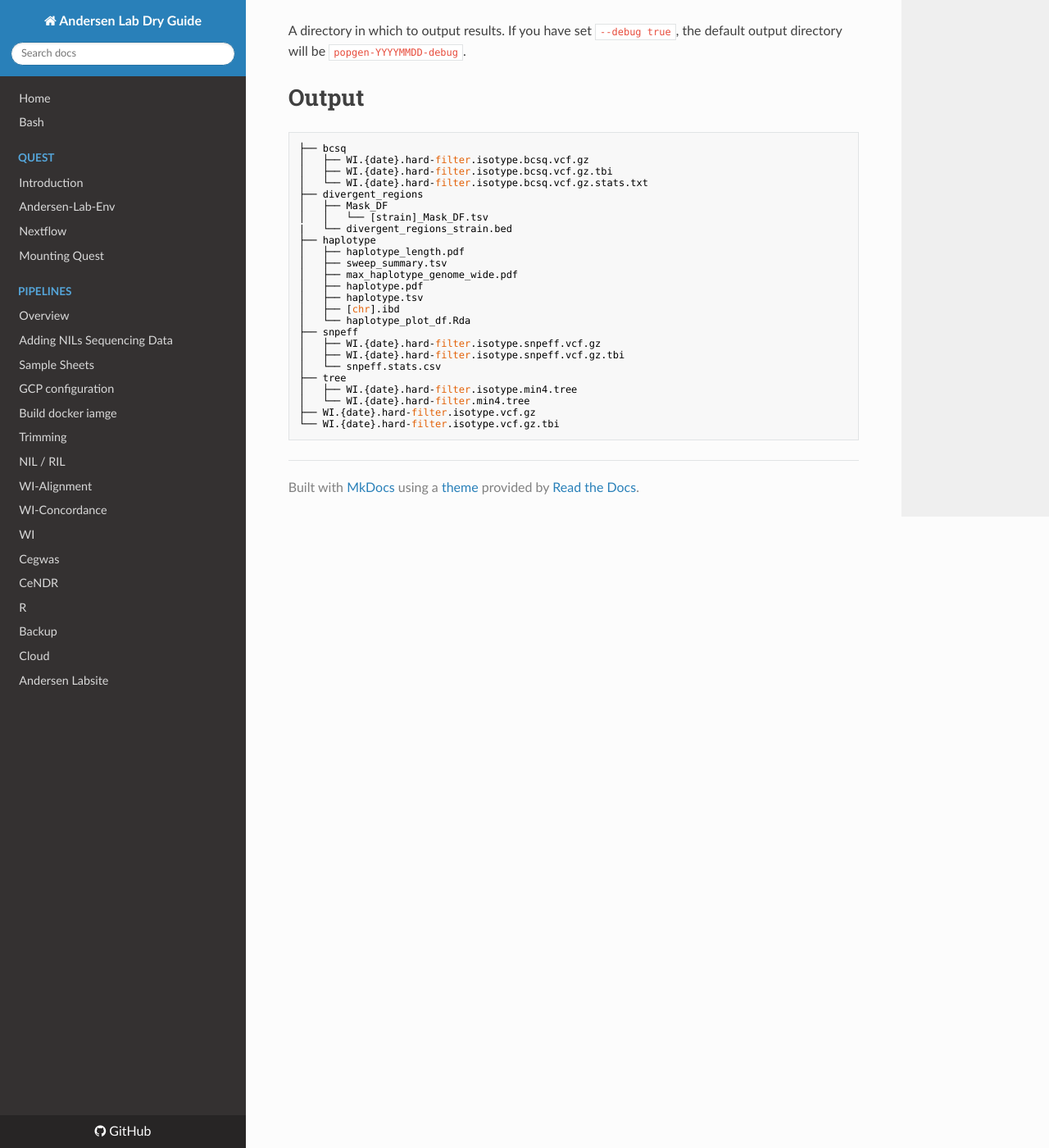
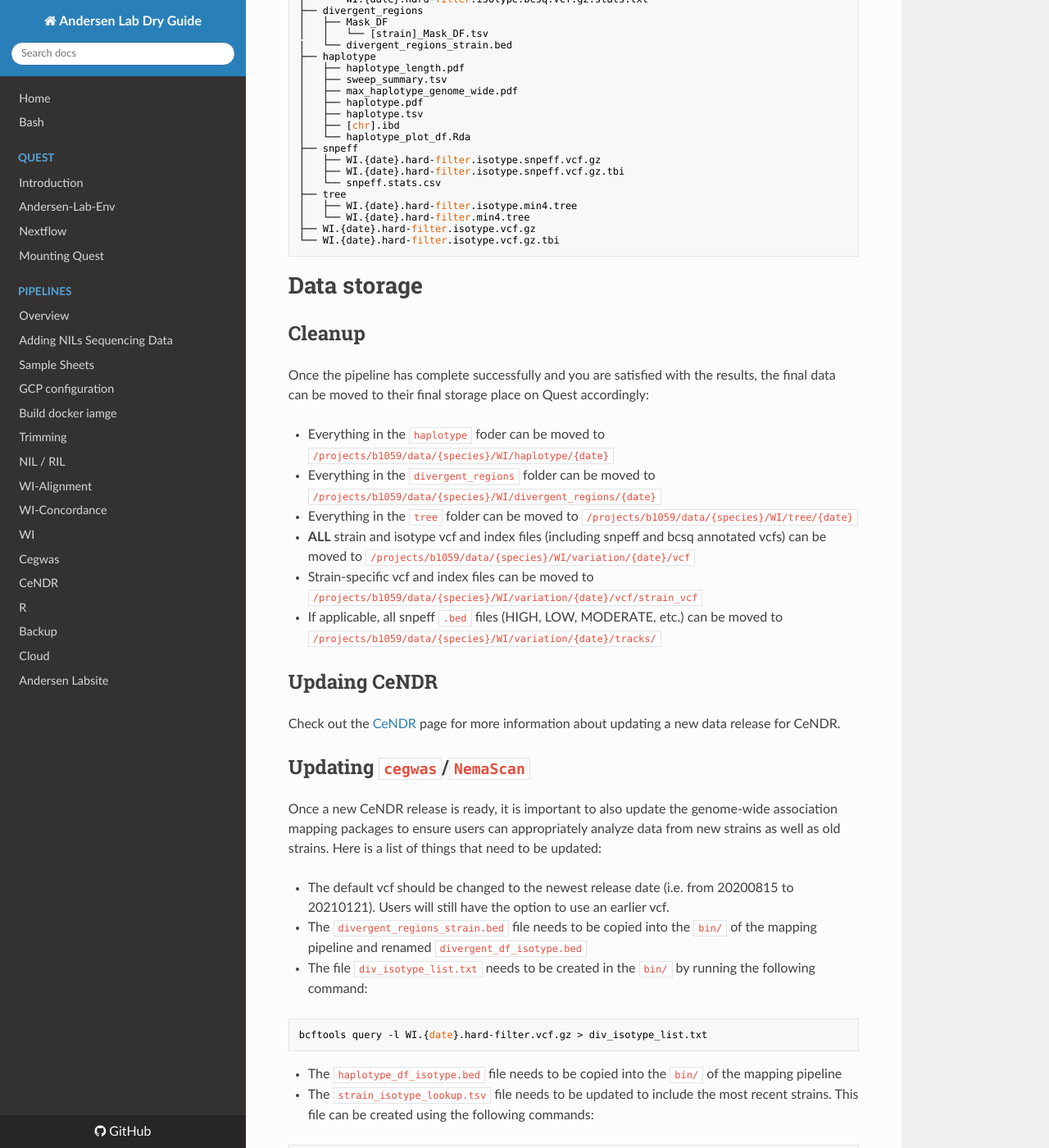
Before and after one commit to AndersenLab/dry-guide, an MkDocs documentation site: the page built from docs/pipepine-postGATK.md, in a window 1280 px wide and 1400 px high, scrolled down 4768 px. Shown: the whole window at 82% size. Built offline with MkDocs 1.6.1, drawn with Linux system fonts in a browser that asks for light colours; nearby versions of some CDN libraries; comment, search, counter and statistics services are not loaded; some of the changed text lies outside the part shown.

Commit message:
update alignment

````diff
--- a/docs/pipepine-postGATK.md
+++ b/docs/pipepine-postGATK.md
@@ -7,7 +7,7 @@
 
 [TOC]
 
-## Usage
+# Pipeline overview
 ```
 
 
@@ -76,33 +70,13 @@
 nextflow run main.nf --debug
 ```
 
-__Running on Quest__
+## Running on Quest
 
 You should run this in a screen session.
 
 ```
 nextflow run main.nf --vcf <path_to_vcf> --sample_sheet <path_to_sample_sheet>
 ```
-
-
-## Sample Sheet
-
-The `sample sheet` is generated from the sample sheet used as input for [`wi-gatk-nf`](https://github.com/AndersenLab/wi-gatk) with only columns for strain, bam, and bai subsetted. Make sure to remove any strains that you do not want to include in this analysis.
-
-Remember that in `--debug` mode the pipeline will use the sample sheet located in `test_data/sample_sheet.tsv`.
-
-!!! Important
-    There is no header for the sample sheet!
-
-The `sample sheet` has the following columns:
-
-* __strain__ - the name of the strain
-* __bam__ - name of the bam alignment file
-* __bai__ - name of the bam alignment index file
-
-!!! Note
-    As of 20210501, bam and bam.bai files for all strains of a particular species can be found in one singular location: `/projects/b1059/data/{species}/WI/alignments/` so there is no longer need to provide the location of the bam files.
-
 
 # Parameters
 
@@ -120,9 +94,22 @@
 
 ## --sample_sheet
 
-A custom sample sheet can be specified using `--sample_sheet`. The sample sheet format is described above in [sample sheet](#sample_sheet)
+A custom sample sheet can be specified using `--sample_sheet`. The `sample sheet` is generated from the sample sheet used as input for [`wi-gatk-nf`](https://github.com/AndersenLab/wi-gatk) with only columns for strain, bam, and bai subsetted. Make sure to remove any strains that you do not want to include in this analysis.
 
-When using `--debug true`, the `test_data/sample_sheet.tsv` file is used.
+Remember that in `--debug` mode the pipeline will use the sample sheet located in `test_data/sample_sheet.tsv`.
+
+!!! Important
+    There is no header for the sample sheet!
+
+The `sample sheet` has the following columns:
+
+* __strain__ - the name of the strain
+* __bam__ - name of the bam alignment file
+* __bai__ - name of the bam alignment index file
+
+!!! Note
+    As of 20210501, bam and bam.bai files for all strains of a particular species can be found in one singular location: `/projects/b1059/data/{species}/WI/alignments/` so there is no longer need to provide the location of the bam files.
+
 
 ## --vcf
 
@@ -184,3 +171,50 @@
 ├── WI.{date}.hard-filter.isotype.vcf.gz
 └── WI.{date}.hard-filter.isotype.vcf.gz.tbi
 ```
+
+# Data storage
+
+## Cleanup
+
+Once the pipeline has complete successfully and you are satisfied with the results, the final data can be moved to their final storage place on Quest accordingly:
+
+* Everything in the `haplotype` foder can be moved to `/projects/b1059/data/{species}/WI/haplotype/{date}`
+* Everything in the `divergent_regions` folder can be moved to `/projects/b1059/data/{species}/WI/divergent_regions/{date}`
+* Everything in the `tree` folder can be moved to `/projects/b1059/data/{species}/WI/tree/{date}`
+* **ALL** strain and isotype vcf and index files (including snpeff and bcsq annotated vcfs) can be moved to `/projects/b1059/data/{species}/WI/variation/{date}/vcf`
+* Strain-specific vcf and index files can be moved to `/projects/b1059/data/{species}/WI/variation/{date}/vcf/strain_vcf`
+* If applicable, all snpeff `.bed` files (HIGH, LOW, MODERATE, etc.) can be moved to `/projects/b1059/data/{species}/WI/variation/{date}/tracks/`
+
+## Updaing CeNDR
+
+Check out the [CeNDR](cendr.md) page for more information about updating a new data release for CeNDR.
+
+## Updating `cegwas`/`NemaScan`
+
+Once a new CeNDR release is ready, it is important to also update the genome-wide association mapping packages to ensure users can appropriately analyze data from new strains as well as old strains. Here is a list of things that need to be updated:
+
+* The default vcf should be changed to the newest release date (i.e. from 20200815 to 20210121). Users will still have the option to use an earlier vcf.
+* The `divergent_regions_strain.bed` file needs to be copied into the `bin/` of the mapping pipeline and renamed `divergent_df_isotype.bed`
+* The file `div_isotype_list.txt` needs to be created in the `bin/` by running the following command:
+
+```
+bcftools query -l WI.{date}.hard-filter.vcf.gz > div_isotype_list.txt
+```
+
+* The `haplotype_df_isotype.bed` file needs to be copied into the `bin/` of the mapping pipeline
+* The `strain_isotype_lookup.tsv` file needs to be updated to include the most recent strains. This file can be created using the following commands:
+
+```
+#!/usr/bin/env Rscript
+
+library(gsheet)
+library(dplyr)
+
+wi <- gsheet::gsheet2tbl("<path_to_wi_master_sheet>") %>%
+    dplyr::select(strain, previous_names, isotype) %>%
+    readr::write_tsv("strain_isotype_lookup.tsv")
+
+```
+
+!!! Note
+  Although users will have the option to use an older vcf, the divergent region data will always be pulled from the most recent release. There could be minor changes from release to release. If this is a concern, we could switch to pulling the divergent data directly from `b1059` instead of including it in the `bin/` of the mapping pipeline.
````
Also changed, not shown: other parts of docs/pipepine-postGATK.md (+6 -12 lines), docs/pipeline-alignment.md (+158 -167 lines), docs/pipeline-trimming.md (+5 -3 lines), docs/quest-conda.md (+34 -0 lines), docs/img/WI-pipeline-overview.png.
